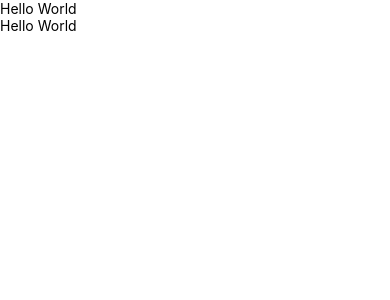
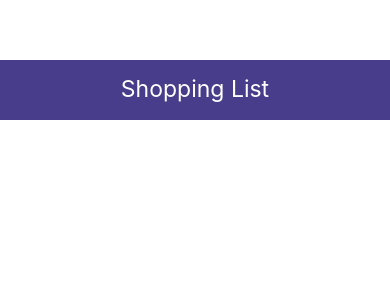
Before and after one commit to codeonion/QRAdventure, a React Native app: screen / in a window 390 px wide. Shown: the top 300 px of the page. Built offline with nearby package versions, Linux system fonts and the light colour scheme.

Commit message:
Created a basic Header Component

```diff
--- a/App.js
+++ b/App.js
@@ -1,11 +1,10 @@
 import React from 'react';
 import { View, Text, StyleSheet } from 'react-native'
-
+import Header from './components/Header';
 const App = () => {
   return (
     <View style={styles.contianer}>
-      <Text>Hello World</Text>
-      <Text>Hello World</Text>
+      <Header />
     </View>
   );
 }
@@ -13,6 +12,7 @@
 const styles = StyleSheet.create({
   contianer: {
     flex: 1,
+    paddingTop: 60,
   },
 });
 
--- /dev/null
+++ b/components/Header.js
@@ -0,0 +1,25 @@
+import React from 'react';
+import { View, Text, StyleSheet } from 'react-native'
+
+const Header = () => {
+  return (
+    <View style={styles.header}>
+      <Text style={styles.text}>Shopping List</Text>
+    </View>
+  );
+}
+
+const styles = StyleSheet.create({
+  header: {
+    height: 60,
+    padding: 15,
+    backgroundColor: "darkslateblue",
+  },
+  text: {
+      color: "#fff",
+      fontSize: 23,
+      textAlign: 'center',
+  }
+});
+
+export default Header;
```
